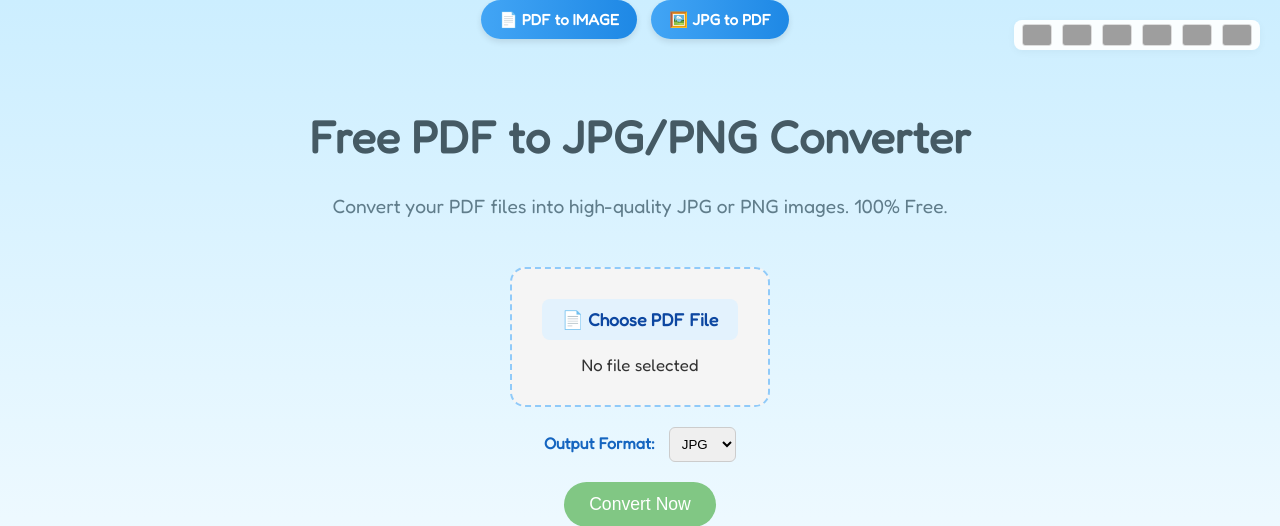
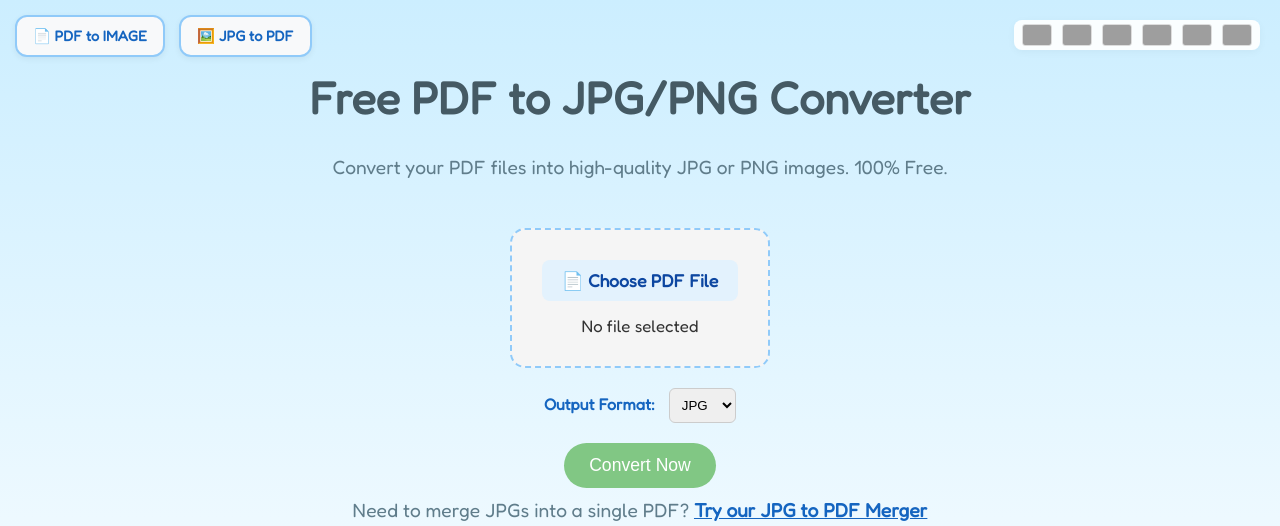
Before and after one commit to SuperB747/pdf2jpg-app, a Flask app: page / in a window 1280 px wide. Shown: the top 526 px of the page. Run offline with Flask 3, Linux system fonts and the light colour scheme; grey boxes are pictures that could not be loaded.

Commit message:
Update top navigation menu to match style and layout of jpg_to_pdf.html

```diff
--- a/templates/index.html
+++ b/templates/index.html
@@ -17,22 +17,25 @@
   <link href="https://fonts.googleapis.com/css2?family=Fredoka&display=swap" rel="stylesheet">
   <style>
     .menu-button {
-      background: linear-gradient(to right, #42a5f5, #1e88e5);
-      color: #fff;
-      border: none;
-      border-radius: 20px;
-      padding: 10px 18px;
+      background: #f8f9fa;
+      color: #1565c0;
+      border: 2px solid #90caf9;
+      border-radius: 12px;
+      padding: 10px 16px;
       margin-right: 10px;
       text-decoration: none;
       font-weight: bold;
-      font-size: 0.95em;
-      display: inline-block;
-      box-shadow: 0 3px 6px rgba(0,0,0,0.1);
-      transition: transform 0.2s, background 0.3s;
+      font-size: 0.9em;
+      display: inline-flex;
+      align-items: center;
+      gap: 6px;
+      box-shadow: 0 2px 6px rgba(0,0,0,0.06);
+      transition: all 0.3s ease;
     }
     .menu-button:hover {
-      background: linear-gradient(to right, #64b5f6, #2196f3);
-      transform: scale(1.05);
+      background: #e3f2fd;
+      border-color: #42a5f5;
+      transform: translateY(-1px);
     }
     body {
       margin: 0;
@@ -167,7 +170,7 @@
   </style>
 </head>
 <body>
-  <nav>
+  <nav style="position: fixed; top: 15px; left: 15px; z-index: 999;">
     <a href="/" class="menu-button">📄 PDF to IMAGE</a>
     <a href="/jpg-to-pdf" class="menu-button">🖼️ JPG to PDF</a>
   </nav>
```
